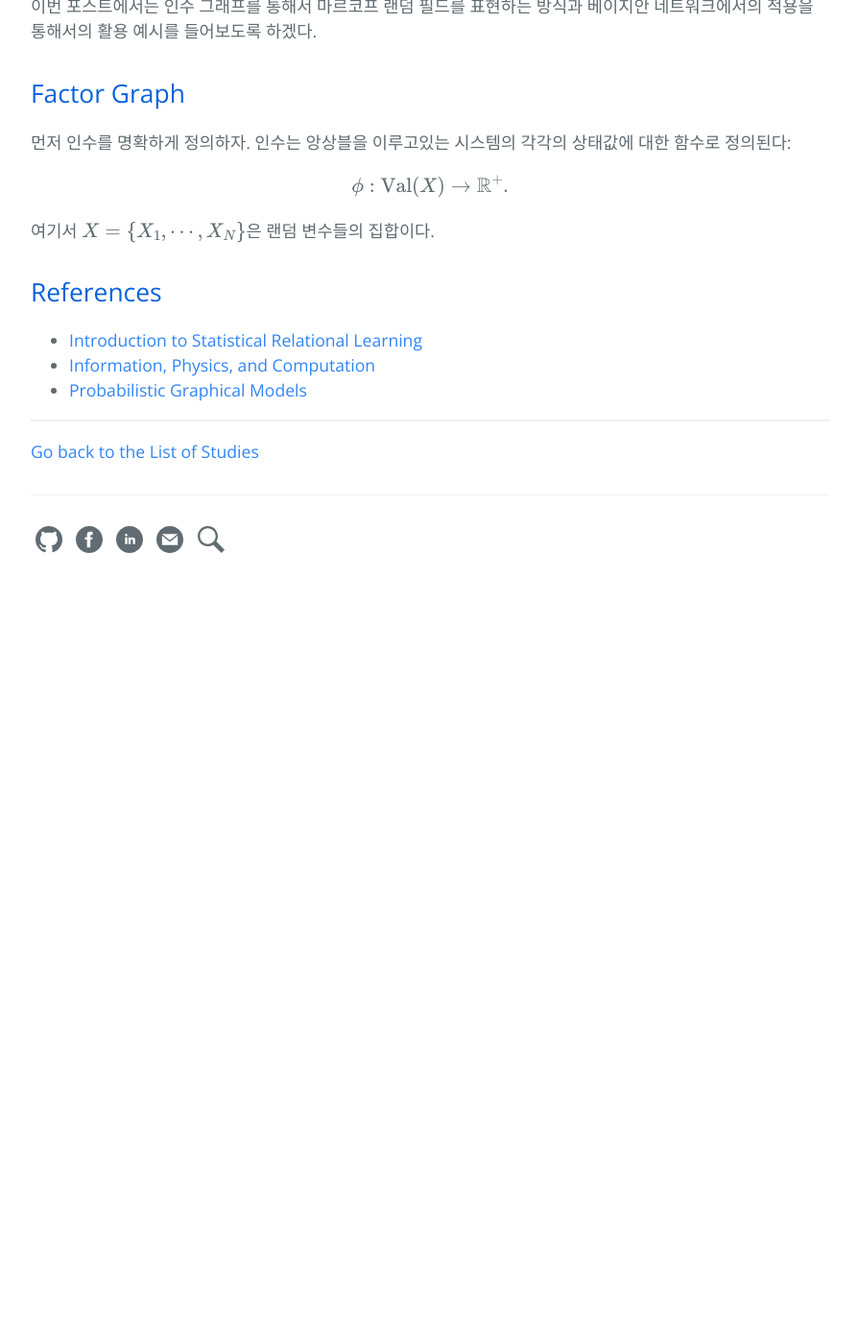
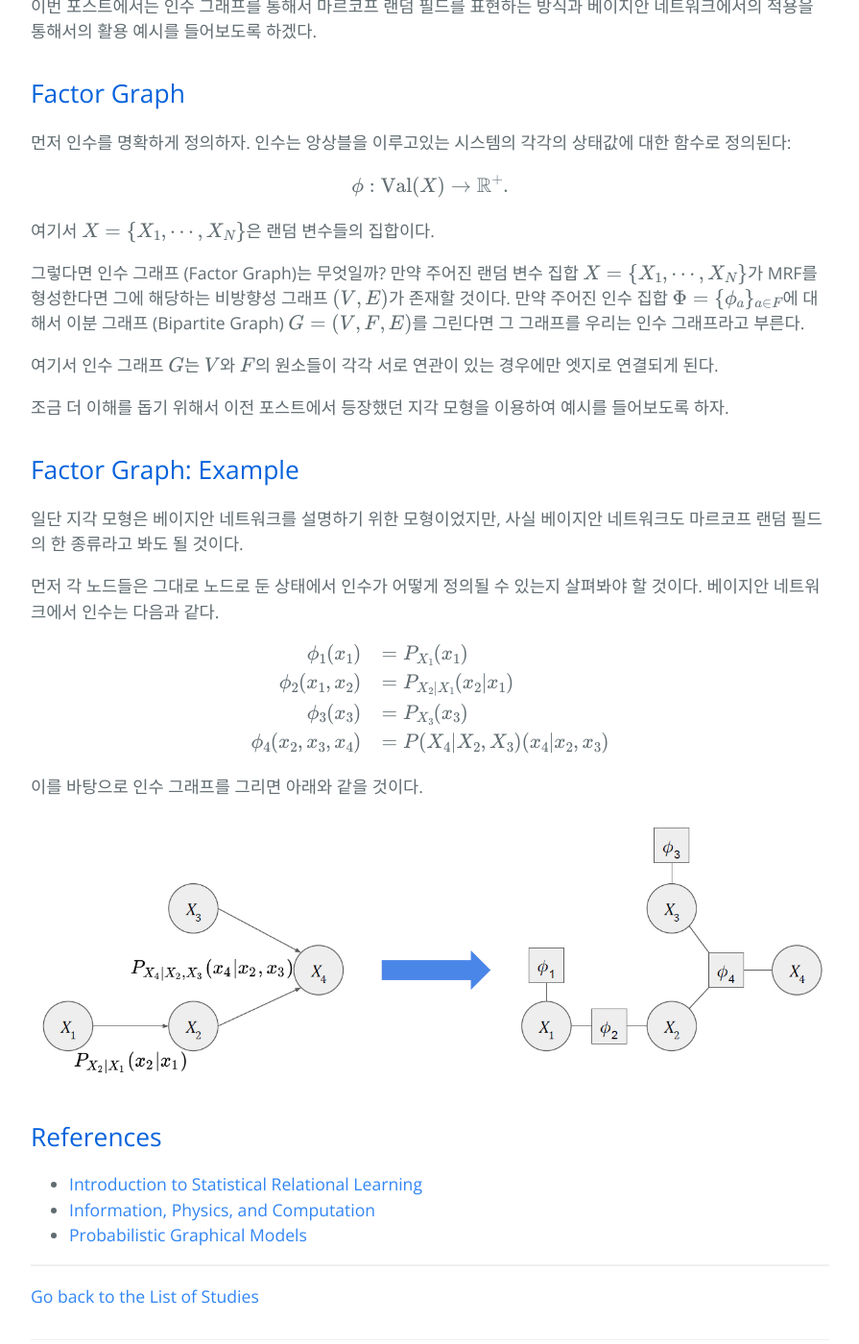
Before and after one commit to hcnoh/hcnoh.github.io, a Jekyll site: the page built from _posts/2020-03-01-graphical-model-04.md, in a window 1280 px wide and 1400 px high, scrolled down 618 px. Shown: the whole window at 96% size, without its empty margins (192-1087 px from the left). Built offline with Jekyll 4.4.1, drawn with Linux system fonts in a browser that asks for light colours; formulas are drawn with MathJax 3; comment, search, counter and statistics services are not loaded; before the commit the page ends 1248 px from its top, so only the background shows below that.

Commit message:
modified a post.

```diff
--- a/_posts/2020-03-01-graphical-model-04.md
+++ b/_posts/2020-03-01-graphical-model-04.md
@@ -26,6 +26,30 @@ $$
 
 여기서 $$X=\{X_1, \cdots, X_N\}$$은 랜덤 변수들의 집합이다.
 
+그렇다면 인수 그래프 (Factor Graph)는 무엇일까? 만약 주어진 랜덤 변수 집합 $$X=\{X_1, \cdots, X_N\}$$가 MRF를 형성한다면 그에 해당하는 비방향성 그래프 $$(V, E)$$가 존재할 것이다. 만약 주어진 인수 집합 $$\Phi=\{\phi_a\}_{a\in F}$$에 대해서 이분 그래프 (Bipartite Graph) $$G=(V, F, E)$$를 그린다면 그 그래프를 우리는 인수 그래프라고 부른다.
+
+여기서 인수 그래프 $$G$$는 $$V$$와 $$F$$의 원소들이 각각 서로 연관이 있는 경우에만 엣지로 연결되게 된다.
+
+조금 더 이해를 돕기 위해서 이전 포스트에서 등장했던 지각 모형을 이용하여 예시를 들어보도록 하자.
+
+## Factor Graph: Example
+일단 지각 모형은 베이지안 네트워크를 설명하기 위한 모형이었지만, 사실 베이지안 네트워크도 마르코프 랜덤 필드의 한 종류라고 봐도 될 것이다.
+
+먼저 각 노드들은 그대로 노드로 둔 상태에서 인수가 어떻게 정의될 수 있는지 살펴봐야 할 것이다. 베이지안 네트워크에서 인수는 다음과 같다.
+
+$$
+\begin{array}{rl}
+\phi_1(x_1) & = P_{X_1}(x_1) \\
+\phi_2(x_1, x_2) & = P_{X_2|X_1}(x_2|x_1) \\
+\phi_3(x_3) & = P_{X_3}(x_3) \\
+\phi_4(x_2, x_3, x_4) & = P(X_4|X_2, X_3)(x_4|x_2, x_3)
+\end{array}
+$$
+
+이를 바탕으로 인수 그래프를 그리면 아래와 같을 것이다.
+
+![](/assets/img/2020-03-01-graphical-model-04/2020-03-01-graphical-model-04_2020-03-06-20-49-07.png)
+
 ## References
 - [Introduction to Statistical Relational Learning](https://mitpress.mit.edu/books/introduction-statistical-relational-learning)
 - [Information, Physics, and Computation](https://web.stanford.edu/~montanar/RESEARCH/book.html)
```
Also changed, not shown: _posts/2020-01-26-graphical-model-01.md (+3 -1 lines), assets/img/2020-03-01-graphical-model-04/2020-03-01-graphical-model-04_2020-03-06-20-49-07.png (added).
